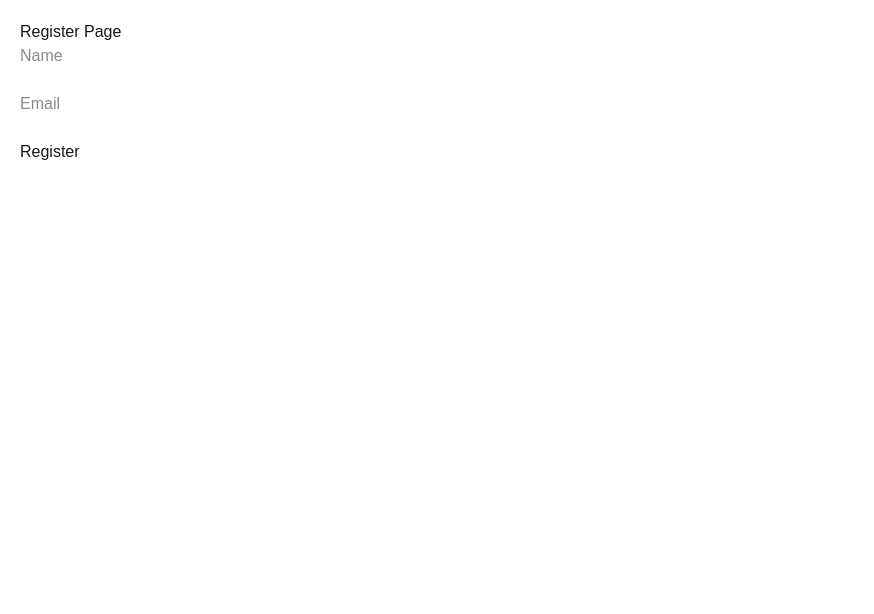
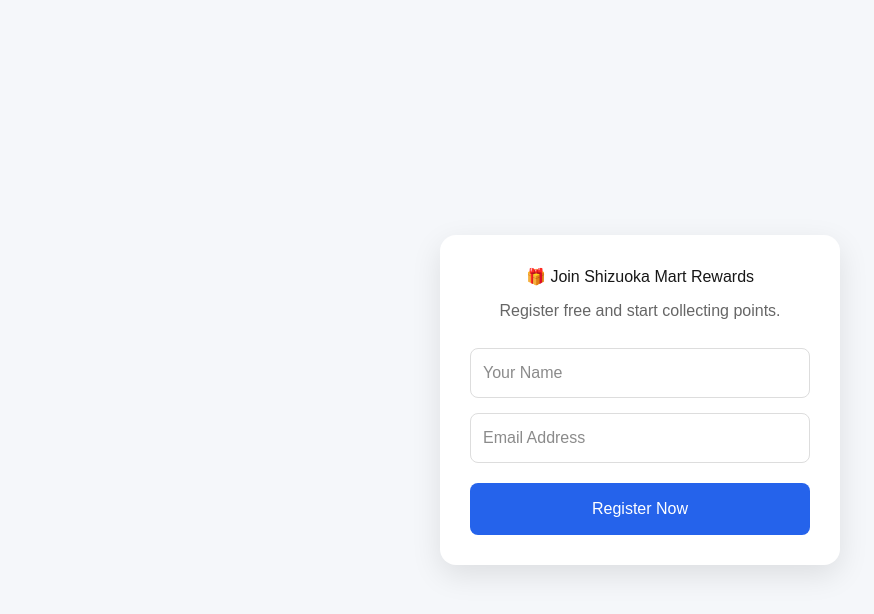
Before and after one commit to ziaulhoquejp/foreign-food-points, a Next.js app: page /register in a window 1280 px wide. Shown: the top 614 px of the page, without its empty margins (0-874 px from the left). Built offline with nearby package versions, Linux system fonts and the light colour scheme; no server answers.

Commit message:
improve register page design

```diff
--- a/app/register/page.tsx
+++ b/app/register/page.tsx
@@ -17,6 +17,7 @@
 .limit(1)
 .single();
 
+
 const nextMemberNo = lastCustomer
   ? lastCustomer.member_no + 1
   : 1001;
@@ -35,40 +36,97 @@
   return;
 }
 
-    alert(`Customer Registered! Member No: ${nextMemberNo}`);
+router.push(`/member/${nextMemberNo}`);
 
-    setName("");
-    setEmail("");
 
-    // 👉 登録後に会員証へ移動
-    router.push(`/member/${nextMemberNo}`);
 };
 
 return (
-    <div style={{ padding: 20 }}>
-      <h1>Register Page</h1>
+<div
+style={{
+minHeight: "100vh",
+background: "#f5f7fa",
+display: "flex",
+justifyContent: "center",
+alignItems: "center",
+padding: "20px",
+}}
+>
+<div
+style={{
+background: "white",
+padding: "30px",
+borderRadius: "16px",
+width: "100%",
+maxWidth: "400px",
+boxShadow: "0 10px 30px rgba(0,0,0,0.1)",
+}}
+>
+<h1
+style={{
+textAlign: "center",
+marginBottom: "10px",
+}}
+>
+🎁 Join Shizuoka Mart Rewards </h1>
+
+
+    <p
+      style={{
+        textAlign: "center",
+        color: "#666",
+        marginBottom: "25px",
+      }}
+    >
+      Register free and start collecting points.
+    </p>
 
     <input
-        placeholder="Name"
+      type="text"
+      placeholder="Your Name"
       value={name}
       onChange={(e) => setName(e.target.value)}
+      style={{
+        width: "100%",
+        padding: "12px",
+        marginBottom: "15px",
+        borderRadius: "8px",
+        border: "1px solid #ddd",
+      }}
     />
 
-      <br />
-      <br />
-
     <input
-        placeholder="Email"
+      type="email"
+      placeholder="Email Address"
       value={email}
       onChange={(e) => setEmail(e.target.value)}
+      style={{
+        width: "100%",
+        padding: "12px",
+        marginBottom: "20px",
+        borderRadius: "8px",
+        border: "1px solid #ddd",
+      }}
     />
 
-      <br />
-      <br />
-
-      <button onClick={handleRegister}>
-        Register
+    <button
+      onClick={handleRegister}
+      style={{
+        width: "100%",
+        padding: "14px",
+        background: "#2563eb",
+        color: "white",
+        border: "none",
+        borderRadius: "8px",
+        fontSize: "16px",
+        cursor: "pointer",
+      }}
+    >
+      Register Now
     </button>
   </div>
+</div>
+
+
 );
 }
```
Lines whose indentation alone changed are shown as unchanged.
